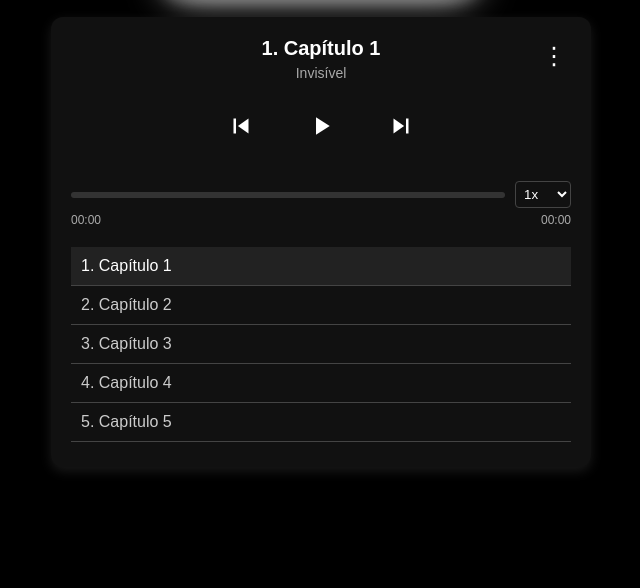
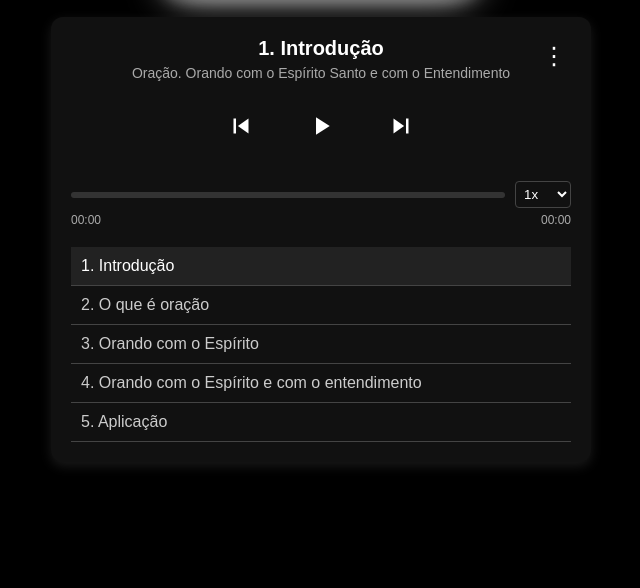
Before and after one commit to eliseu12/Ora-o-Orando-com-o-Esp-rito-Santo-e-com-o-Entendimento-, a plain HTML site: page index.html in a window 1280 px wide. Shown: the part 252-840 px from the top of the page, without its empty margins (319-959 px from the left). Drawn offline with Linux system fonts and the light colour scheme.

Commit message:
Update index.html

```diff
--- a/index.html
+++ b/index.html
@@ -3,9 +3,9 @@
 <head>
   <meta charset="UTF-8" />
   <meta name="viewport" content="width=device-width, initial-scale=1" />
-  <title>Invisível</title>
+  <title>Oração. Orando com o Espírito Santo e com o Entendimento</title>
   <link rel="icon" id="favicon"
-        href="https://live.staticflickr.com/65535/54443254301_a5da23a006_w.jpg"
+        href="https://live.staticflickr.com/65535/54670589962_05f6146f5d_n.jpg"
         sizes="300x300" type="image/jpeg">
   <link href="https://fonts.googleapis.com/icon?family=Material+Icons"
         rel="stylesheet">
@@ -327,7 +327,7 @@
 
   <div class="cover">
     <img id="cover-image"
-         src="https://live.staticflickr.com/65535/54640640942_0a4c353a9a_n.jpg"
+         src="https://live.staticflickr.com/65535/54670589962_05f6146f5d_n.jpg"
          alt="Capa do Álbum" />
   </div>
 
@@ -338,7 +338,7 @@
           Selecione um Capítulo
         </div>
         <div class="album-title" id="album-title">
-          Invisível
+          Oração. Orando com o Espírito Santo e com o Entendimento
         </div>
         <button class="menu-btn" id="menu-btn">⋮</button>
       </div>
@@ -416,19 +416,11 @@
            crossorigin="anonymous"></audio>
 
     <div class="playlist" id="playlist">
-        <div class="playlist-item" data-src="https://archive.org/download/invisivel-sara-hagerty-008-cao-8-as-necessidades-ao-nosso-redor-ych-4-ik-nz-rse/1.MP3" data-title="1. Capítulo 1">1. Capítulo 1</div>
-        <div class="playlist-item" data-src="https://archive.org/download/invisivel-sara-hagerty-008-cao-8-as-necessidades-ao-nosso-redor-ych-4-ik-nz-rse/Invis%C3%ADvel%20-%20Sara%20Hagerty%20-%20002%20cap%202%20-%20Visto%20e%20celebrado%20%5Bych4IkNzRSE%5D.mp3" data-title="2. Capítulo 2">2. Capítulo 2</div>
-        <div class="playlist-item" data-src="https://archive.org/download/invisivel-sara-hagerty-008-cao-8-as-necessidades-ao-nosso-redor-ych-4-ik-nz-rse/Invis%C3%ADvel%20-%20Sara%20Hagerty%20-%20003%20cap%203%20-%20Vivendo%20uma%20hist%C3%B3ria%20que%20n%C3%A3o%20hav%C3%ADamos%20planejado%20%5Bych4IkNzRSE%5D.mp3" data-title="3. Capítulo 3">3. Capítulo 3</div>
-        <div class="playlist-item" data-src="https://archive.org/download/invisivel-sara-hagerty-008-cao-8-as-necessidades-ao-nosso-redor-ych-4-ik-nz-rse/Invis%C3%ADvel%20-%20Sara%20Hagerty%20-%20004%20cap%204%20-%20Amor%20derramado%20%5Bych4IkNzRSE%5D.mp3" data-title="4. Capítulo 4">4. Capítulo 4</div>
-        <div class="playlist-item" data-src="https://archive.org/download/invisivel-sara-hagerty-008-cao-8-as-necessidades-ao-nosso-redor-ych-4-ik-nz-rse/Invis%C3%ADvel%20-%20Sara%20Hagerty%20-%20005%20cap%205%20-%20Descoberto%20%5Bych4IkNzRSE%5D.mp3" data-title="5. Capítulo 5">5. Capítulo 5</div>
-        <div class="playlist-item" data-src="https://archive.org/download/invisivel-sara-hagerty-008-cao-8-as-necessidades-ao-nosso-redor-ych-4-ik-nz-rse/Invis%C3%ADvel%20-%20Sara%20Hagerty%20-%20006%20cap%206%20-%20O%20convite%20a%20maravilhar-se%20%5Bych4IkNzRSE%5D.mp3" data-title="6. Capítulo 6">6. Capítulo 6</div>
-        <div class="playlist-item" data-src="https://archive.org/download/invisivel-sara-hagerty-008-cao-8-as-necessidades-ao-nosso-redor-ych-4-ik-nz-rse/Invis%C3%ADvel%20-%20Sara%20Hagerty%20-%20007%20cap%207%20-%20A%20extravag%C3%A2ncia%20secreta%20%5Bych4IkNzRSE%5D.mp3" data-title="7. Capítulo 7">7. Capítulo 7</div>
-        <div class="playlist-item" data-src="https://archive.org/download/invisivel-sara-hagerty-008-cao-8-as-necessidades-ao-nosso-redor-ych-4-ik-nz-rse/Invis%C3%ADvel%20-%20Sara%20Hagerty%20-%20008%20cao%208%20-%20As%20necessidades%20ao%20nosso%20redor%20%5Bych4IkNzRSE%5D.mp3" data-title="8. Capítulo 8">8. Capítulo 8</div>
-        <div class="playlist-item" data-src="https://archive.org/download/invisivel-sara-hagerty-008-cao-8-as-necessidades-ao-nosso-redor-ych-4-ik-nz-rse/Invis%C3%ADvel%20-%20Sara%20Hagerty%20-%20009%20cap%209%20-%20Vozes%20%5Bych4IkNzRSE%5D.mp3" data-title="9. Capítulo 9">9. Capítulo 9</div>
-        <div class="playlist-item" data-src="https://archive.org/download/invisivel-sara-hagerty-008-cao-8-as-necessidades-ao-nosso-redor-ych-4-ik-nz-rse/Invis%C3%ADvel%20-%20Sara%20Hagerty%20-%20010%20cap%2010%20-%20Tempos%20de%20sede%20%5Bych4IkNzRSE%5D.mp3" data-title="10. Capítulo 10">10. Capítulo 10</div>
-        <div class="playlist-item" data-src="https://archive.org/download/invisivel-sara-hagerty-008-cao-8-as-necessidades-ao-nosso-redor-ych-4-ik-nz-rse/Invis%C3%ADvel%20-%20Sara%20Hagerty%20-%20011%20cap%2011%20Deus%20%C3%A9%20por%20n%C3%B3s%20%5Bych4IkNzRSE%5D.mp3" data-title="11. Capítulo 11">11. Capítulo 11</div>
-        <div class="playlist-item" data-src="https://archive.org/download/invisivel-sara-hagerty-008-cao-8-as-necessidades-ao-nosso-redor-ych-4-ik-nz-rse/Invis%C3%ADvel%20-%20Sara%20Hagerty%20-%20012%20cap%2012%20Sussurros%20santos%20%5Bych4IkNzRSE%5D.mp3" data-title="12. Capítulo 12">12. Capítulo 12</div>
-        <div class="playlist-item" data-src="https://archive.org/download/invisivel-sara-hagerty-008-cao-8-as-necessidades-ao-nosso-redor-ych-4-ik-nz-rse/Invis%C3%ADvel%20-%20Sara%20Hagerty%20-%20013%20cap%2013%20-%20O%20caminho%20escondido%20%5Bych4IkNzRSE%5D.mp3" data-title="13. Capítulo 13">13. Capítulo 13</div>
+        <div class="playlist-item" data-src="https://archive.org/download/orando-com-o-espirito-santo-e-com-o-entendimento-john-bunyan-003-cap-2-orando-co/Orando%20com%20o%20Espi%CC%81rito%20Santo%20e%20com%20o%20entendimento%20-%20John%20Bunyan%20-%20001%20Introduc%CC%A7a%CC%83o%20%5BmUNUHa4_cFA%5D.MP3" data-title="1. Introdução">1. Introdução</div>
+        <div class="playlist-item" data-src="https://archive.org/download/orando-com-o-espirito-santo-e-com-o-entendimento-john-bunyan-003-cap-2-orando-co/Orando%20com%20o%20Espi%CC%81rito%20Santo%20e%20com%20o%20entendimento%20-%20John%20Bunyan%20-%20002%20Cap%201%20O%20que%20e%CC%81%20orac%CC%A7a%CC%83o%20%5BmUNUHa4_cFA%5D.mp3" data-title="2. O que é oração">2. O que é oração</div>
+        <div class="playlist-item" data-src="https://archive.org/download/orando-com-o-espirito-santo-e-com-o-entendimento-john-bunyan-003-cap-2-orando-co/Orando%20com%20o%20Espi%CC%81rito%20Santo%20e%20com%20o%20entendimento%20-%20John%20Bunyan%20-%20003%20Cap%202%20Orando%20com%20o%20Espi%CC%81rito%20%5BmUNUHa4_cFA%5D.mp3" data-title="3. Orando com o Espírito">3. Orando com o Espírito</div>
+        <div class="playlist-item" data-src="https://archive.org/download/orando-com-o-espirito-santo-e-com-o-entendimento-john-bunyan-003-cap-2-orando-co/Orando%20com%20o%20Espi%CC%81rito%20Santo%20e%20com%20o%20entendimento%20-%20John%20Bunyan%20-%20004%20Cap%203%20Orando%20com%20o%20Espi%CC%81rito%20e%20com%20o%20entendimento%20%5BmUNUHa4_cFA%5D.mp3" data-title="4. Orando com o Espírito e com o entendimento">4. Orando com o Espírito e com o entendimento</div>
+        <div class="playlist-item" data-src="https://archive.org/download/orando-com-o-espirito-santo-e-com-o-entendimento-john-bunyan-003-cap-2-orando-co/Orando%20com%20o%20Espi%CC%81rito%20Santo%20e%20com%20o%20entendimento%20-%20John%20Bunyan%20-%20005%20Cap%204%20Aplicac%CC%A7a%CC%83o%20%5BmUNUHa4_cFA%5D.MP3" data-title="5. Aplicação">5. Aplicação</div>
     </div>
   </div>
 
@@ -453,7 +445,7 @@
         <input type="text" id="report-ref" value="Arauto" readonly>
       </label>
       <label>Livro:
-        <input type="text" id="report-book" value="Invisível" readonly>
+        <input type="text" id="report-book" value="Oração. Orando com o Espírito Santo e com o Entendimento" readonly>
       </label>
       <label>Nome:
         <input type="text" id="report-name" required>
@@ -518,14 +510,14 @@
         return;
       }
       const title = tracks[currentIndex].dataset.title;
-      document.title = `${title} – Invisível`;
+      document.title = `${title} – Oração`;
       audioPlayer.playbackRate = parseFloat(speedSelect.value);
       document.getElementById('track-title').textContent = title;
 
       if ('mediaSession' in navigator) {
         navigator.mediaSession.metadata = new MediaMetadata({
           title,
-          artist: 'Invisível',
+          artist: 'Oração. Orando com o Espírito Santo e com o Entendimento',
           artwork: [{ src: coverImage.src, sizes:'300x300', type:'image/jpeg' }]
         });
         navigator.mediaSession.playbackState = isPlaying ? 'playing' : 'paused';
@@ -702,7 +694,7 @@
       buyBookBtn.addEventListener('click', (e) => {
         e.stopPropagation();
         menu.style.display = 'none';
-        const bookUrl = 'https://amzn.to/45Z6ZSA';
+        const bookUrl = 'https://amzn.to/46nNR0O';
         window.open(bookUrl, '_blank');
       });
     }
```
